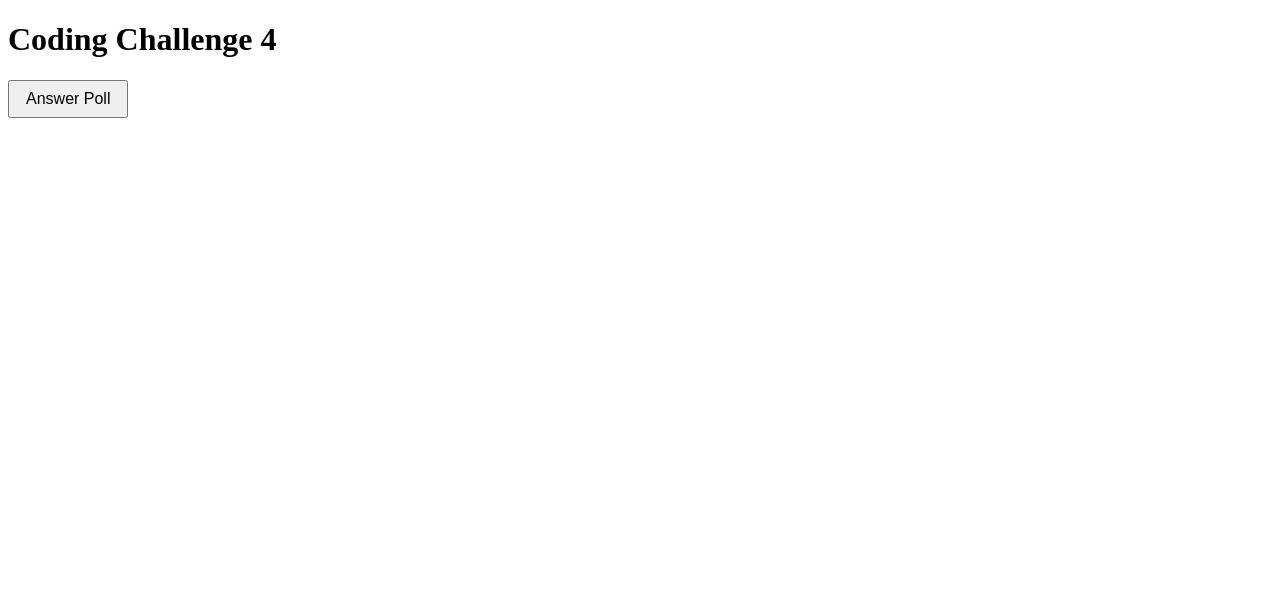
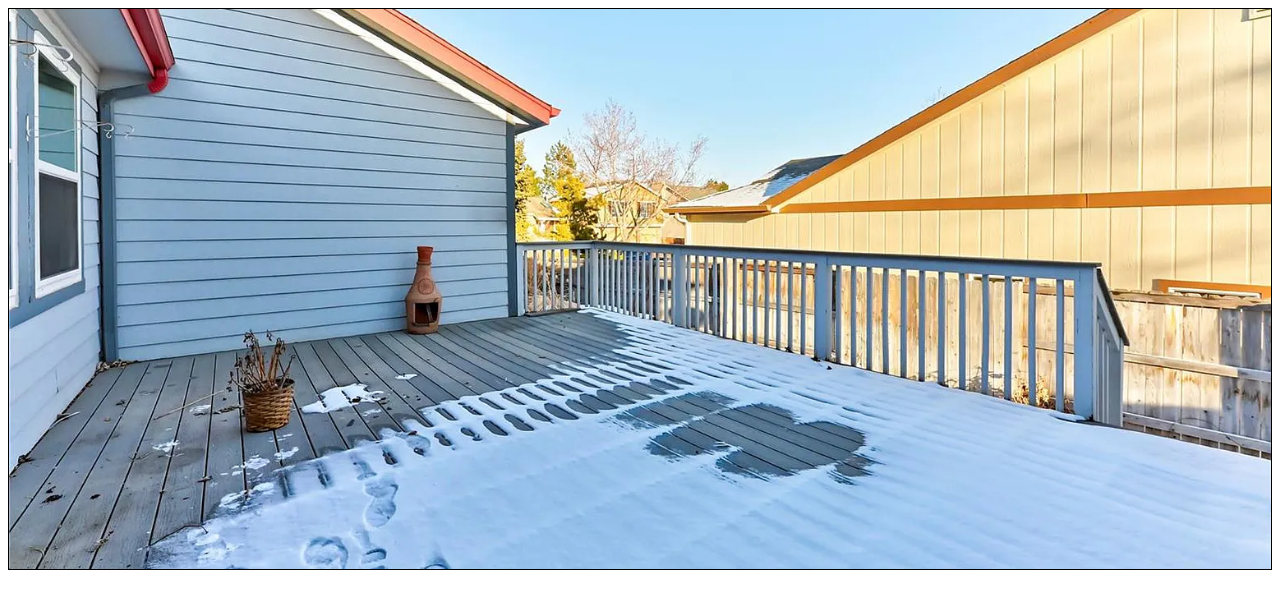
Before and after one commit to gauravgupta799/excellencing-js, a plain HTML site: page index.html in a window 1280 px wide. Drawn offline with Linux system fonts and the light colour scheme.

Commit message:
#images-promisifying

```diff
--- /dev/null
+++ b/challenge-8.js
@@ -0,0 +1,64 @@
+/*
+PART 1
+1. Create a function 'createImage' which receives a imgPath as an input.
+This function returns a promise which creates a new image (use document.createElement('img)) and sets a the src attribute to the provided image path. When the image is done loading, append it to the DOM element whith the 'images' class, and resolve the promise. The fullfilled value should be the image element itself.
+In case there is an error loading the image ('error' event), reject the promise.
+
+PART 2
+2. Consume the promise using the .then and also add an error handler.
+3. After the image has loaded, pause execution after 2 seconds using the wait function
+ we created earlier;
+ 4. After 2 second has passed, hide the current image (set display to none), and load a second imagge.
+(HINT: Use the image element returned by the createImage promise to hide the current image, you will need a global variable for that).
+5. After the second image has loaded, pause execution for 2 seconds again.
+6. After the 2 seconds have paused, hide the current image.
+
+*/
+
+const wait = function(seconds){
+    return new Promise((resolve) => setTimeout(resolve, seconds * 1000))
+}
+
+const imgContainer = document.querySelector(".images");
+
+function createImage(imgPath){
+    return new Promise((resolve, reject)=>{
+        const img = document.createElement("img");
+        img.src = imgPath;
+        img.style.transition = "transform 0.85s ease-in-out";
+
+        img.addEventListener("load", ()=>{
+            imgContainer.append(img);
+            resolve(img);
+        });
+
+        img.addEventListener("error", ()=>{
+            reject(new Error("Image not found"))
+        });
+    });
+}
+
+const img1Url = "img/img-1.webp";
+const img2Url ="img/img-2.webp";
+
+let currentImg;
+
+createImage(img1Url).then((img)=>{
+    currentImg = img;
+    console.log("Image 1 loaded")
+    return wait(0.5)
+}).then(()=>{
+    currentImg.style.transform = "translateY(-120%)";
+    // currentImg.style.display = "none";
+    return createImage(img2Url)
+}).then((img)=>{
+    currentImg = img;
+    console.log("Image 2 loaded")
+    return wait(0.5)
+}).then(()=>{
+    currentImg.style.transform = "translateY(-120%)";
+    // currentImg.style.display = "none";
+})
+.catch((error)=>{
+    console.log(error);
+})
--- a/index.html
+++ b/index.html
@@ -14,21 +14,33 @@
             font-size: 1rem;
             cursor: pointer;
         }
+        .images{
+            position: relative;
+            overflow: hidden;
+            border:1px solid black;
+            height: 70vh;
+        }
+
+        img{
+            max-width: 100%;
+            height: auto;
+        }
     </style>
 </head>
 <body>
-        <h1>Coding Challenge 4</h1>
+        <!-- <h1>Coding Challenge 4</h1> -->
 
         <!-- <textarea name="textarea" id="textarea" placeholder="Enter your text here..." class="textarea"
         rows="4" cols="40" value=""></textarea>
         <button class="get-result-btn">Get Result</button> -->
 
-        <button class="get-result-btn poll-btn">Answer Poll</button>
+        <!-- <button class="get-result-btn poll-btn">Answer Poll</button> -->
 
-
+        <div class="images"></div>
 
     <!-- <script src="./challenge-3.js"></script> -->
     <!-- <script src="./challenge-4.js"></script> -->
-    <script src="./challenge-5.js"></script>
+    <!-- <script src="./challenge-5.js"></script> -->
+    <script src="./challenge-8.js"></script>
 </body>
 </html>
```
Also changed, not shown: img/img-1.webp (added), img/img-2.webp (added).
